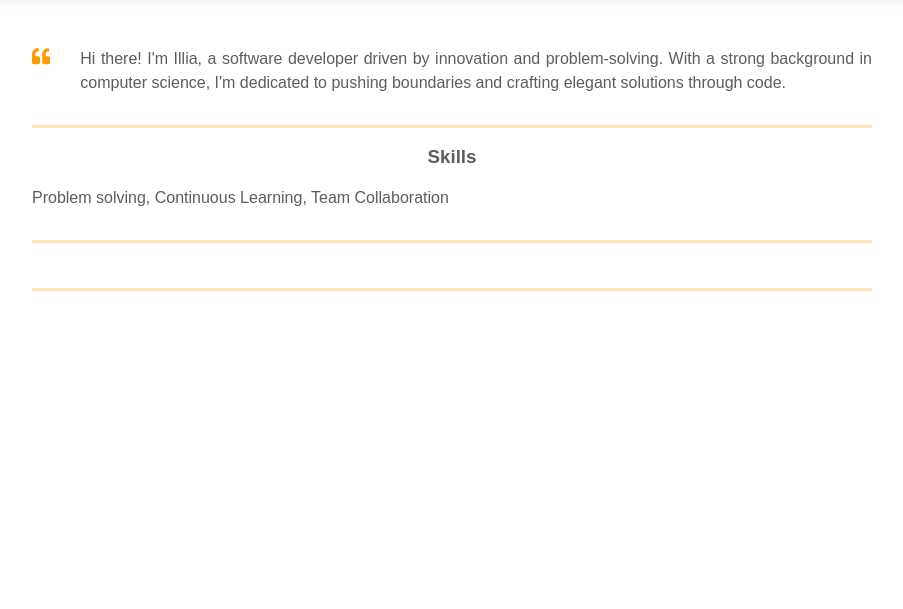
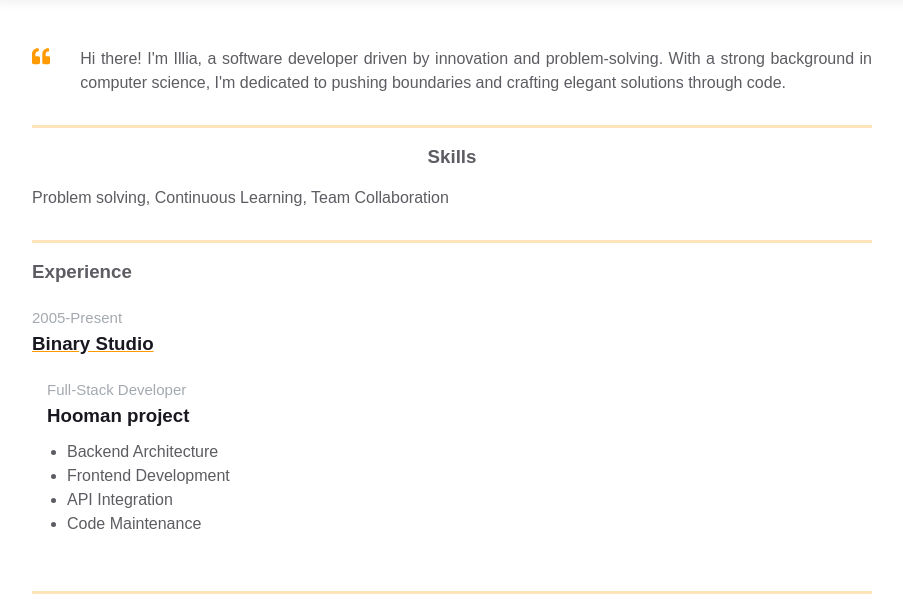
Before and after one commit to illuhakupchenko/homepage, a plain HTML site: page index.html in a window 1280 px wide. Shown: the part 384-993 px from the top of the page, without its empty margins (188-1091 px from the left). Before the commit the page ends 800 px from the top, so only its background shows below. Drawn offline with Linux system fonts and the light colour scheme.

Commit message:
experience block

```diff
--- a/index.html
+++ b/index.html
@@ -130,7 +130,42 @@
 			<div class="container">
 				<div class="resume__block">
 					<div class="main-info fh">
-						<div class="experiences"></div>
+						<div class="experiences">
+							<h3 class="experiences__header">Experience</h3>
+							<div class="experiences__company">
+								<div class="experiences__company-header">
+									<span
+										class="experiences__company-header-durability"
+										>2005-Present</span
+									>
+									<h3
+										class="experiences__company-header-name"
+									>
+										Binary Studio
+									</h3>
+								</div>
+
+								<div class="experiences__company-project">
+									<span
+										class="experiences__company-project-role"
+										>Full-Stack Developer</span
+									>
+									<h3
+										class="experiences__company-project-name"
+									>
+										Hooman project
+									</h3>
+									<ul
+										class="experiences__company-project-responsibilities"
+									>
+										<li>Backend Architecture</li>
+										<li>Frontend Development</li>
+										<li>API Integration</li>
+										<li>Code Maintenance</li>
+									</ul>
+								</div>
+							</div>
+						</div>
 
 						<div class="additional-info fv"></div>
 					</div>
```
